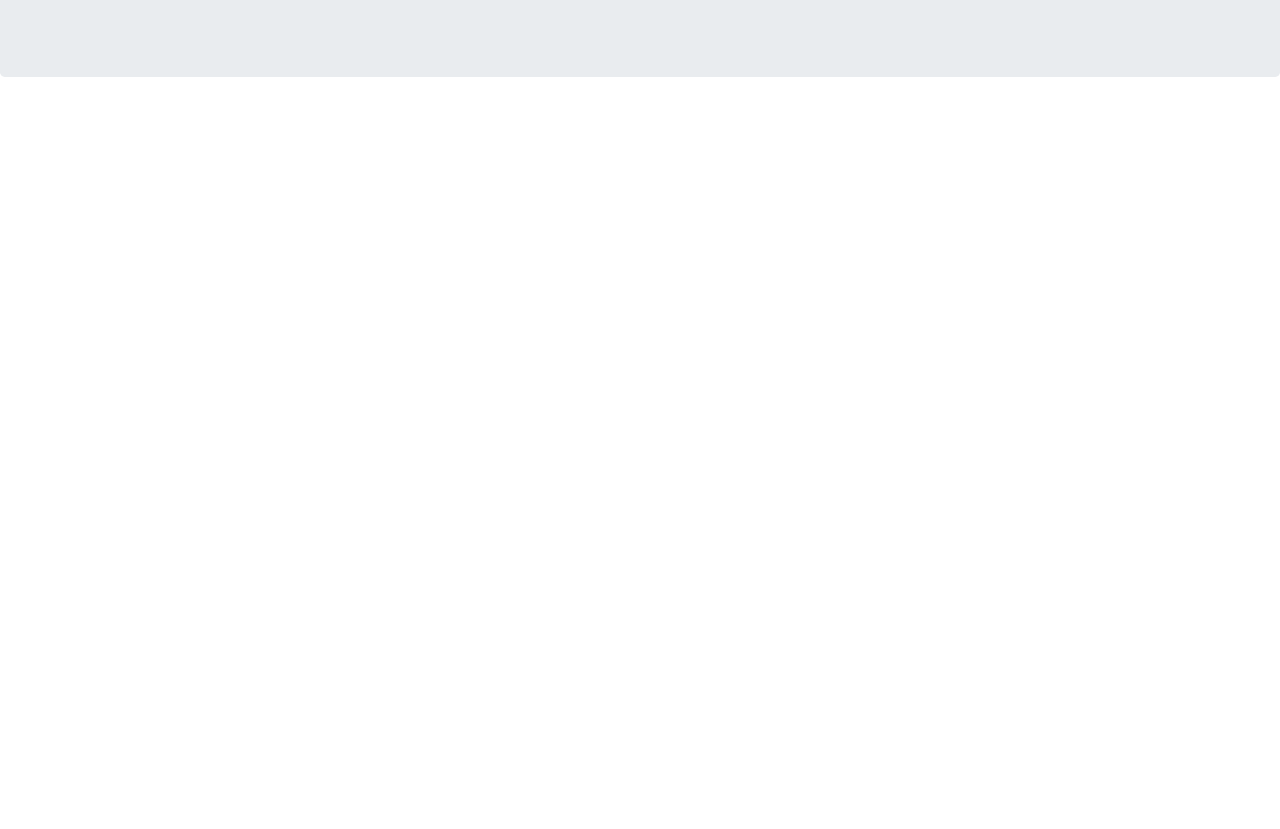
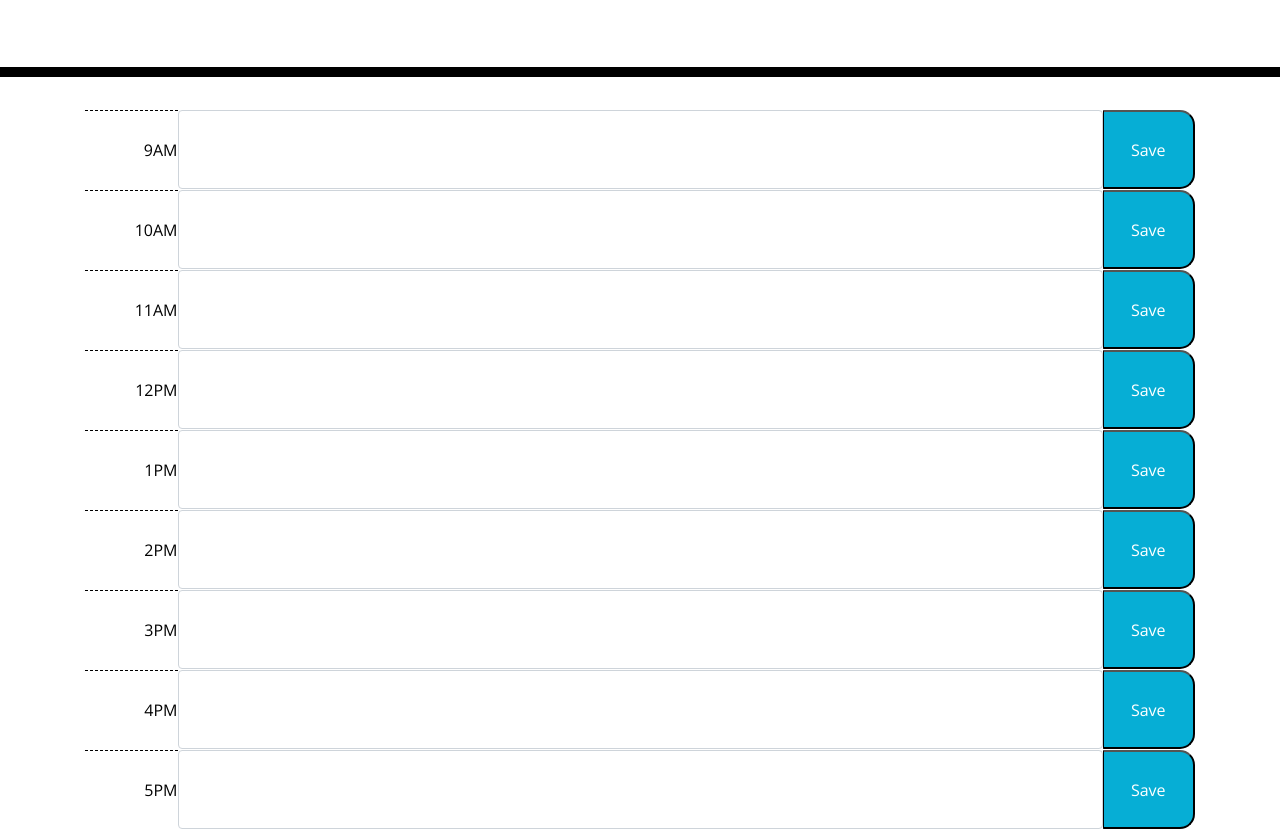
Before and after one commit to mattyp1007/work-day-planner-hw5, a plain HTML site: page index.html in a window 1280 px wide. Shown: the part 191-1020 px from the top of the page. Before the commit the page ends 800 px from the top, so only its background shows below. Drawn offline with nearby package versions, Linux system fonts and the light colour scheme; files that its build step writes are made by us from their sources.

Commit message:
added the basic bootstrap components

```diff
--- a/assets/css/style.css
+++ b/assets/css/style.css
@@ -0,0 +1,71 @@
+body {
+    font-family: 'Open Sans', sans-serif;
+    font-size: 16px;
+    line-height: 1;
+  }
+
+  textarea {
+    background: transparent;
+    border: none;
+    resize: none;
+    color: #000000;
+    border-left: 1px solid black;
+    padding: 10px;
+  }
+
+  .jumbotron {
+    text-align: center;
+    background-color: transparent;
+    color: black;
+    border-radius: 0;
+    border-bottom: 10px solid black;
+  }
+
+  .description {
+    white-space: pre-wrap;
+  }
+
+  .time-block {
+    text-align: center;
+    border-radius: 15px;
+  }
+
+  .row {
+    white-space: pre-wrap;
+    height: 80px;
+    border-top: 1px solid white;
+  }
+
+  .hour {
+    background-color: #ffffff;
+    color: #000000;
+    border-top: 1px dashed #000000;
+  }
+
+  .past {
+    background-color: #d3d3d3;
+    color: white;
+  }
+
+  .present {
+    background-color: #ff6961;
+    color: white;
+  }
+
+  .future {
+    background-color: #77dd77;
+    color: white;
+  }
+
+  .saveBtn {
+    border-left: 1px solid black;
+    border-top-right-radius: 15px;
+    border-bottom-right-radius: 15px;
+    background-color: #06aed5;
+    color: white;
+  }
+
+  .saveBtn i:hover {
+    font-size: 20px;
+    transition: all 0.3s ease-in-out;
+  }
--- a/index.html
+++ b/index.html
@@ -9,7 +9,7 @@
   <link rel="stylesheet" href="https://use.fontawesome.com/releases/v5.8.1/css/all.css"
     integrity="sha384-50oBUHEmvpQ+1lW4y57PTFmhCaXp0ML5d60M1M7uH2+nqUivzIebhndOJK28anvf" crossorigin="anonymous" />
   <link href="https://fonts.googleapis.com/css?family=Open+Sans&display=swap" rel="stylesheet" />
-    <link rel="stylesheet" href="style.css" />
+  <link rel="stylesheet" href="./assets/css/style.css" />
   <title>Work Day Scheduler</title>
 </head>
 
@@ -21,10 +21,87 @@
   </header>
   <div class="container">
     <!-- Timeblocks go here -->
+    <div class="row d-flex no-gutters justify-content-center">
+      <div class="col-sm-2 col-md-1 d-flex justify-content-end align-items-center hour">9AM</div>
+      <div class="col-sm-8 col-md-10 d-flex justify-content-start">
+        <textarea class="form-control"></textarea>
+      </div>
+      <div class="col-sm-2 col-md-1 d-flex justify-content-stretch"><button class="btn-block saveBtn">Save</button></div>
+    </div>
+
+    <div class="row d-flex no-gutters justify-content-center">
+      <div class="col-sm-2 col-md-1 d-flex justify-content-end align-items-center hour">10AM</div>
+      <div class="col-sm-8 col-md-10 d-flex justify-content-start">
+        <textarea class="form-control"></textarea>
+      </div>
+      <div class="col-sm-2 col-md-1 d-flex justify-content-stretch"><button class="btn-block saveBtn">Save</button></div>
+    </div>
+
+    <div class="row d-flex no-gutters justify-content-center">
+      <div class="col-sm-2 col-md-1 d-flex justify-content-end align-items-center hour">11AM</div>
+      <div class="col-sm-8 col-md-10 d-flex justify-content-start">
+        <textarea class="form-control"></textarea>
+      </div>
+      <div class="col-sm-2 col-md-1 d-flex justify-content-stretch"><button class="btn-block saveBtn">Save</button></div>
+    </div>
+
+    <div class="row d-flex no-gutters justify-content-center">
+      <div class="col-sm-2 col-md-1 d-flex justify-content-end align-items-center hour">12PM</div>
+      <div class="col-sm-8 col-md-10 d-flex justify-content-start">
+        <textarea class="form-control"></textarea>
+      </div>
+      <div class="col-sm-2 col-md-1 d-flex justify-content-stretch"><button class="btn-block saveBtn">Save</button></div>
+    </div>
+
+    <div class="row d-flex no-gutters justify-content-center">
+      <div class="col-sm-2 col-md-1 d-flex justify-content-end align-items-center hour">1PM</div>
+      <div class="col-sm-8 col-md-10 d-flex justify-content-start">
+        <textarea class="form-control"></textarea>
+      </div>
+      <div class="col-sm-2 col-md-1 d-flex justify-content-stretch"><button class="btn-block saveBtn">Save</button></div>
+    </div>
+
+    <div class="row d-flex no-gutters justify-content-center">
+      <div class="col-sm-2 col-md-1 d-flex justify-content-end align-items-center hour">2PM</div>
+      <div class="col-sm-8 col-md-10 d-flex justify-content-start">
+        <textarea class="form-control"></textarea>
+      </div>
+      <div class="col-sm-2 col-md-1 d-flex justify-content-stretch"><button class="btn-block saveBtn">Save</button></div>
+    </div>
+
+    <div class="row d-flex no-gutters justify-content-center">
+      <div class="col-sm-2 col-md-1 d-flex justify-content-end align-items-center hour">3PM</div>
+      <div class="col-sm-8 col-md-10 d-flex justify-content-start">
+        <textarea class="form-control"></textarea>
+      </div>
+      <div class="col-sm-2 col-md-1 d-flex justify-content-stretch"><button class="btn-block saveBtn">Save</button></div>
+    </div>
+
+    <div class="row d-flex no-gutters justify-content-center">
+      <div class="col-sm-2 col-md-1 d-flex justify-content-end align-items-center hour">4PM</div>
+      <div class="col-sm-8 col-md-10 d-flex justify-content-start">
+        <textarea class="form-control"></textarea>
+      </div>
+      <div class="col-sm-2 col-md-1 d-flex justify-content-stretch"><button class="btn-block saveBtn">Save</button></div>
+    </div>
+
+    <div class="row d-flex no-gutters justify-content-center">
+      <div class="col-sm-2 col-md-1 d-flex justify-content-end align-items-center hour">5PM</div>
+      <div class="col-sm-8 col-md-10 d-flex justify-content-start">
+        <textarea class="form-control"></textarea>
+      </div>
+      <div class="col-sm-2 col-md-1 d-flex justify-content-stretch"><button class="btn-block saveBtn">Save</button></div>
+    </div>
+
+
+
+
   </div>
 
   <script src="https://cdnjs.cloudflare.com/ajax/libs/jquery/3.2.1/jquery.min.js"></script>
   <script src="https://cdnjs.cloudflare.com/ajax/libs/moment.js/2.24.0/moment.min.js"></script>
+  <script src="./assets/js/script.js"></script>
+
 </body>
 
 </html>
```
Lines whose indentation alone changed are shown as unchanged.
